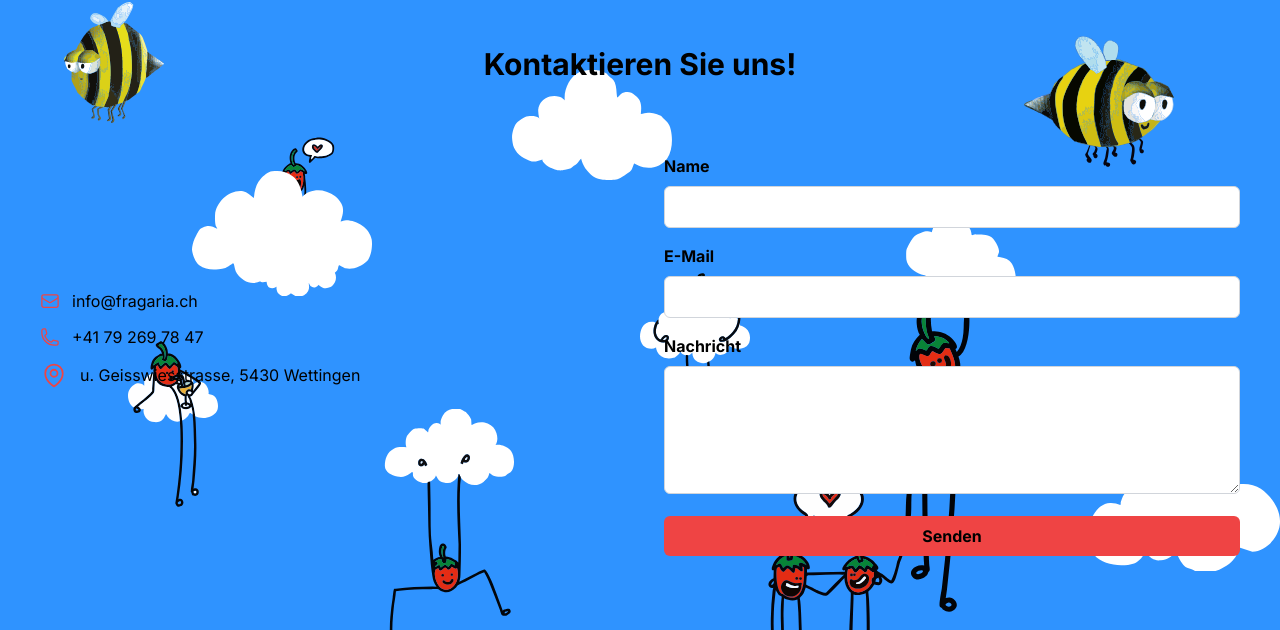
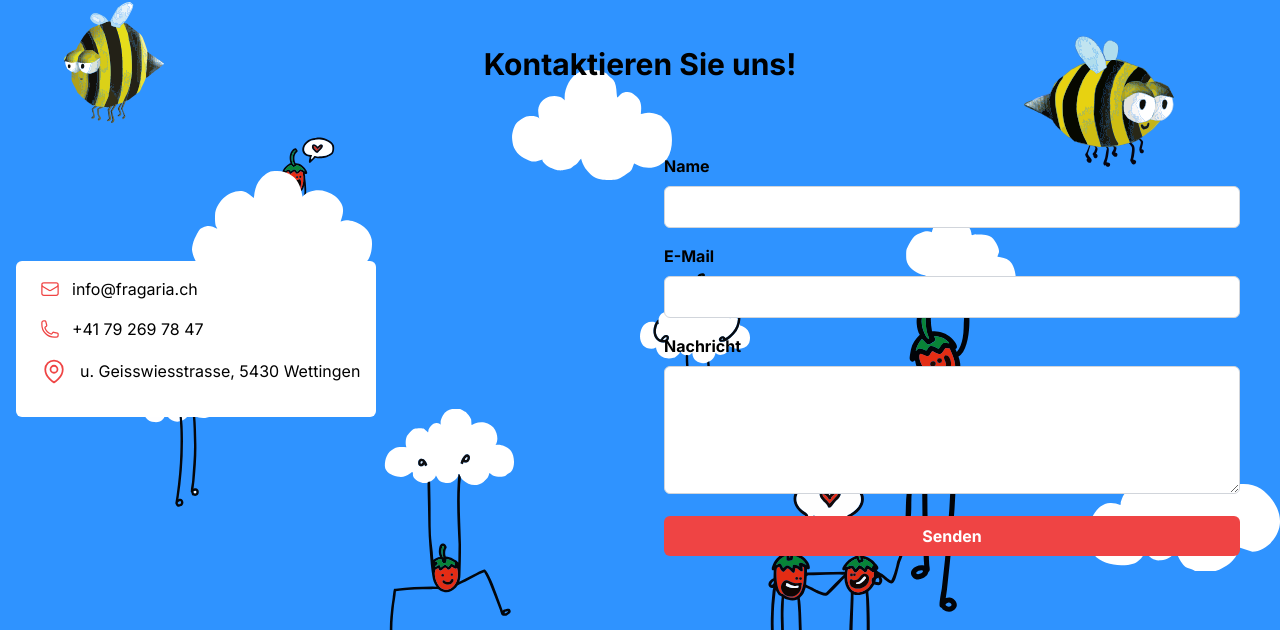
Before and after one commit to Marko-Mario-Strassl/fragaria_frontend, a Next.js app: page /contact in a window 1280 px wide. Shown: the part 146-776 px from the top of the page. Built offline with nearby package versions, Linux system fonts and the light colour scheme; no server answers.

Commit message:
contact design

```diff
--- a/app/contact/page.tsx
+++ b/app/contact/page.tsx
@@ -19,9 +19,10 @@ export default function ContactPage() {
 				Kontaktieren Sie uns!
 			</h1>
 
-			<div className="text-black md:w-1/2 h-fit w-fit flex flex-col md:flex-row items-center ">
-				<ul className="space-y-3 min-w-full pl-6">
-					<li className="flex items-center">
+			<div className="text-black white md:w-1/2 h-fit w-fit flex flex-col md:flex-row items-center ">
+				<div className="space-y-3 min-w-full ">
+					<ul className=" bg-white w-fit p-4 rounded-md pl-6">
+						<li className="mb-4 flex items-center">
 							<EnvelopeIcon className="w-5 h-5 mr-3 text-red-500" />
 							<Link
 								href={`mailto:${siteConfig.contact.email}`}
@@ -31,7 +32,7 @@ export default function ContactPage() {
 								{siteConfig.contact.email}
 							</Link>
 						</li>
-					<li className="flex items-center">
+						<li className="mb-4 flex items-center">
 							<PhoneIcon className="w-5 h-5 mr-3 text-red-500" />
 							<Link
 								href={`tel:${siteConfig.contact.phone}`}
@@ -41,7 +42,7 @@ export default function ContactPage() {
 								{siteConfig.contact.phone}
 							</Link>
 						</li>
-					<li className="flex items-center">
+						<li className="mb-4 flex items-center">
 							<MapPinIcon className="w-7 h-7 mr-3 text-red-500" />
 							<Link
 								href={siteConfig.contact.maps}
@@ -52,6 +53,7 @@ export default function ContactPage() {
 							</Link>
 						</li>
 					</ul>
+				</div>
 				<ContactForm />
 			</div>
 		</div>
--- a/components/contact/ContactForm.tsx
+++ b/components/contact/ContactForm.tsx
@@ -85,7 +85,7 @@ const ContactForm: React.FC = () => {
 			<div className="text-center">
 				<button
 					type="submit"
-					className="w-full mx-auto bg-red-500 text-black font-bold py-2 px-4 rounded-md hover:bg-red-600 transition duration-300"
+					className="w-full mx-auto bg-red-500 text-white font-bold py-2 px-4 rounded-md hover:bg-red-600 transition duration-300"
 				>
 					Senden
 				</button>
```
Lines whose indentation alone changed are shown as unchanged.
